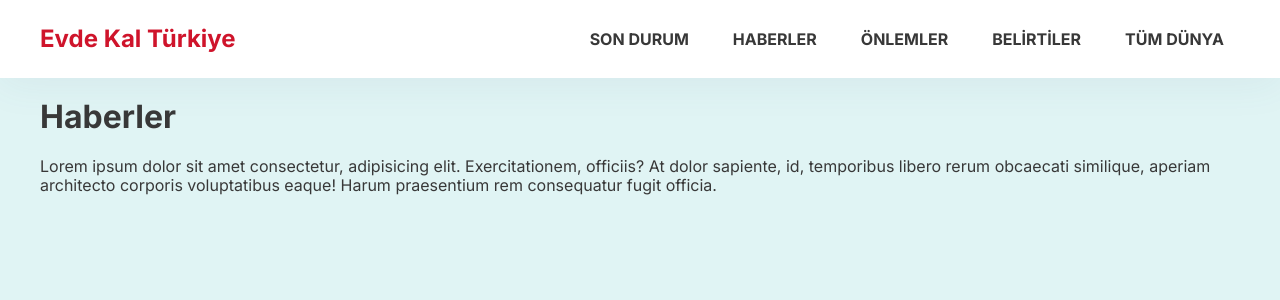
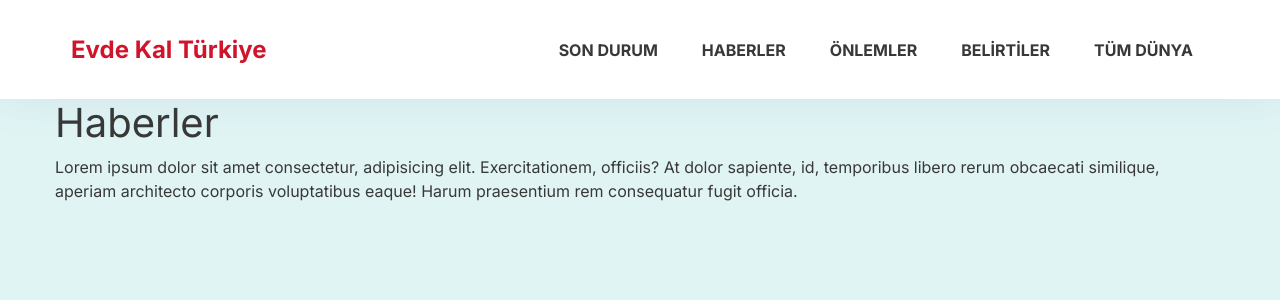
Before and after one commit to mavisland/covid19-turkey, a React (Create React App) app: page /haberler in a window 1280 px wide. Shown: the top 300 px of the page. Built offline with nearby package versions, Linux system fonts and the light colour scheme.

Commit message:
Bootstrap eklendi

```diff
--- a/package.json
+++ b/package.json
@@ -3,18 +3,19 @@
   "version": "0.1.0",
   "private": true,
   "dependencies": {
-    "@csstools/normalize.css": "^10.1.0",
     "@testing-library/jest-dom": "^4.2.4",
     "@testing-library/react": "^9.3.2",
     "@testing-library/user-event": "^7.1.2",
     "apexcharts": "^3.17.1",
     "axios": "^0.19.2",
+    "bootstrap": "^4.4.1",
     "node-sass": "^4.13.1",
     "react": "^16.13.1",
     "react-apexcharts": "^1.3.6",
     "react-dom": "^16.13.1",
     "react-router-dom": "^5.1.2",
-    "react-scripts": "3.4.1"
+    "react-scripts": "3.4.1",
+    "reactstrap": "^8.4.1"
   },
   "devDependencies": {
     "babel-eslint": "^10.1.0",
--- a/src/styles/style.scss
+++ b/src/styles/style.scss
@@ -1,8 +1,8 @@
 // covid19-turkey Styles
 // -------------------------
 
-// normalize.css
-@import "~@csstools/normalize.css";
+// Bootstrap
+@import "../../node_modules/bootstrap/scss/bootstrap";
 
 // Fonts
 @import url("https://fonts.googleapis.com/css?family=Inter:400,600,700,900&display=swap&subset=latin-ext");
```
Also changed, not shown: 1 other file (tests, documents, lock files or other folders).
